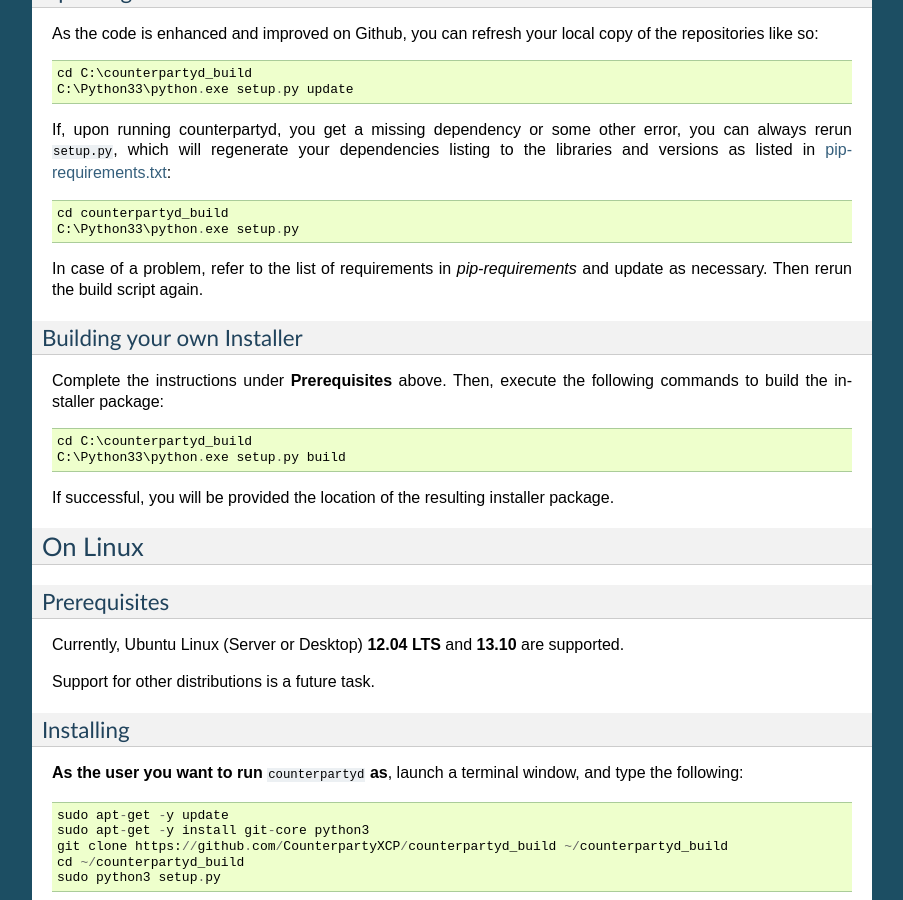
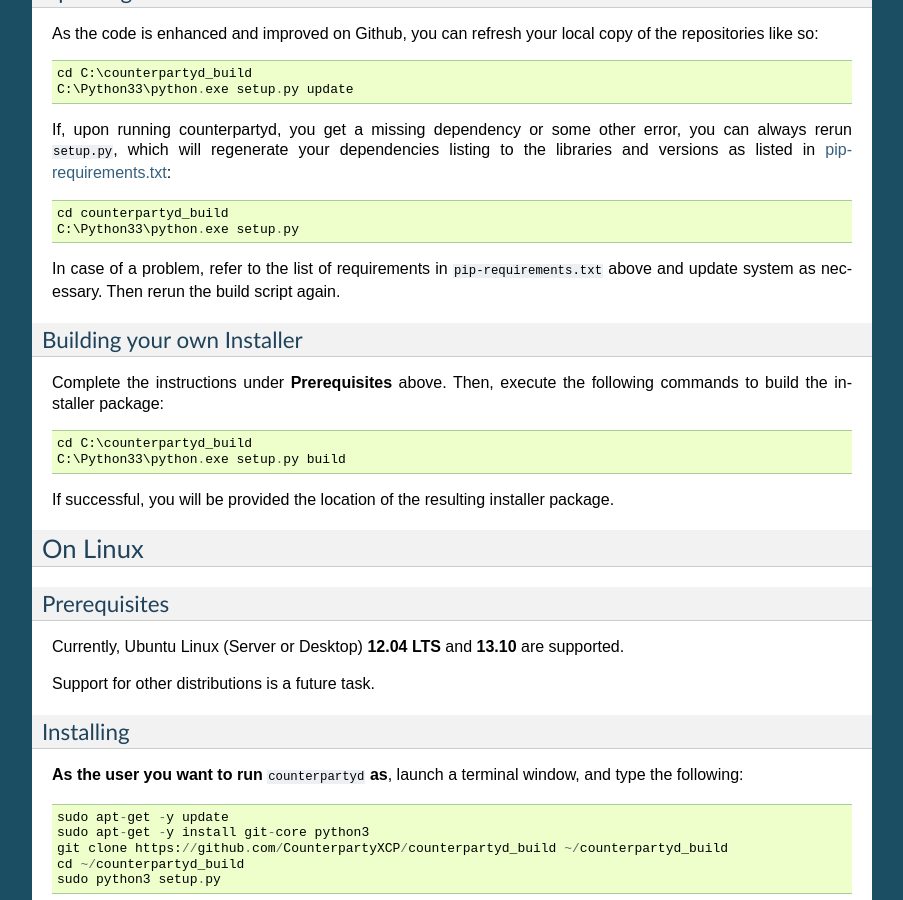
Before and after one commit to CounterpartyXCP/federatednode, a Sphinx documentation site: the page built from docs/BuildingFromSource.rst, in a window 1280 px wide and 900 px high, scrolled down 1752 px. Shown: the whole window, without its empty margins (198-1101 px from the left). Built offline with Sphinx 7.4.7, drawn with Linux system fonts in a browser that asks for light colours.

Commit message:
Formatting fix for pip-requirements.txt file name

```diff
--- a/docs/BuildingFromSource.rst
+++ b/docs/BuildingFromSource.rst
@@ -110,8 +110,8 @@ If, upon running counterpartyd, you get a missing dependency or some other error
     cd counterpartyd_build
     C:\Python33\python.exe setup.py
 
-In case of a problem, refer to the list of requirements in `pip-requirements` and update as necessary. Then rerun
-the build script again.
+In case of a problem, refer to the list of requirements in ``pip-requirements.txt`` above and update system as
+necessary. Then rerun the build script again.
 
 Building your own Installer
 ^^^^^^^^^^^^^^^^^^^^^^^^^^^^
```
